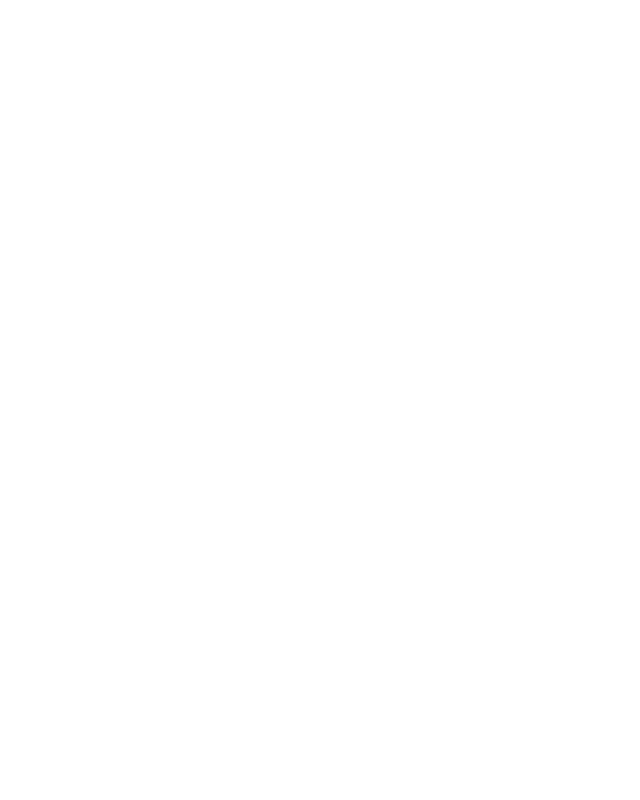
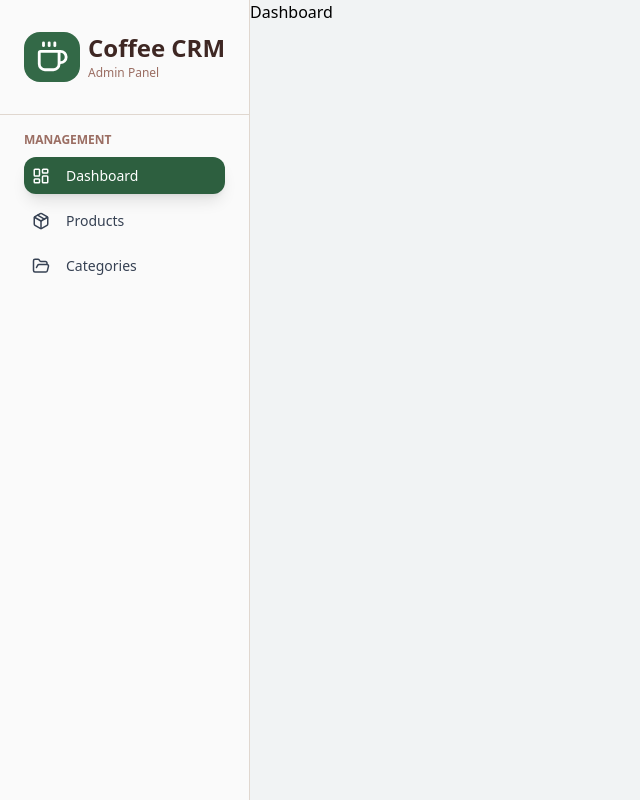
Before and after one commit to Stilla17/CoffeCRM, a React (Vite) app: page / in a window 1280 px wide. Shown: the whole page, without its empty margins (0-640 px from the left). Built offline with nearby package versions, Linux system fonts and the light colour scheme.

Commit message:
sidebar tugadi

```diff
--- a/src/Components/Nav/Nav.jsx
+++ /dev/null
@@ -1,9 +0,0 @@
-import React from 'react'
-
-const Nav = () => {
-  return (
-    <div>Nav</div>
-  )
-}
-
-export default Nav
--- a/src/Components/SideBar/SideBar.jsx
+++ b/src/Components/SideBar/SideBar.jsx
@@ -1,8 +1,57 @@
+import { Coffee, FolderOpen, LayoutDashboard, Package } from 'lucide-react';
 import React from 'react'
+import { useDispatch, useSelector } from 'react-redux';
+import { Link } from 'react-router';
+import { setActive } from '../../store/features/toggleSlice';
+
 
 const SideBar = () => {
+  const menu = [
+    { id: "dash", label: "Dashboard", to: "/", icon: <LayoutDashboard size={18} /> },
+    { id: "pro", label: "Products", to: "/products", icon: <Package size={18} /> },
+    { id: "cat", label: "Categories", to: "/categories", icon: <FolderOpen size={18} /> },
+  ];
+
+  const active = useSelector((state) => state.toggle.active);
+  const dispatch = useDispatch();
+
+  const currentPath = location.pathname
+  const activeId = menu.find(item => item.to === currentPath)?.id || active
+
   return (
-    <div>SideBar</div>
+    <div className='bg-[#fafafa] w-75 border-r border-[#e0d7cf] py-8 h-screen sticky top-0 max-md:hidden'>
+      <div className='flex items-center gap-2 border-b border-[#e0d7cf] pl-6 pr-6 pb-8'>
+        <div className='bg-[#336947] p-2 rounded-2xl flex items-center justify-center w-14'><Coffee size={34} color='white' /></div>
+        <div className=''>
+          <h1 className='text-[#3e2723] text-2xl text-nowrap font-bold'>Coffee CRM</h1>
+          <p className='text-[#9b6e63] text-[12px]'>Admin Panel</p>
+        </div>
+      </div>
+      <div className='pl-6 pr-6'>
+
+        <h1 className='mb-2 uppercase text-[#9b6e63] font-bold mt-4 text-[12px]'>Management</h1>
+        <ul className='text-[14px]'>
+          {menu.map((item, index) => (
+            <li key={index}>
+              <Link
+                to={item.to}
+                onClick={() => dispatch(setActive(item.id))}
+                className={`
+                              mb-2 flex gap-4 items-center rounded-xl w-full font-medium text-[#3e2723] p-2
+                              ${activeId === item.id
+                    ? "text-white bg-[#2d5f3f] shadow-lg font-medium"
+                    : "hover:bg-[#f5f5f5] text-gray-700 hover:text-gray-900"
+                  }
+
+                  `}
+              >
+                {item.icon} {item.label}
+              </Link>
+            </li>
+          ))}
+        </ul>
+      </div>
+    </div>
   )
 }
 
--- a/src/Pages/Layout.jsx
+++ b/src/Pages/Layout.jsx
@@ -1,10 +1,17 @@
 import React from 'react'
+import SideBar from '../Components/SideBar/SideBar'
+import { Outlet } from 'react-router'
 
 
 const Layout = () => {
   return (
     <>
-
+      <div className='flex w-full'>
+        <SideBar />
+        <div className='w-full bg-[#F1F3F4]'>
+          <Outlet />
+        </div>
+      </div>
     </>
   )
 }
--- a/src/main.jsx
+++ b/src/main.jsx
@@ -3,11 +3,15 @@
 import './index.css'
 import App from './App.jsx'
 import { BrowserRouter } from 'react-router'
+import { Provider } from 'react-redux'
+import store from './store/store.js'
 
 createRoot(document.getElementById('root')).render(
-  <BrowserRouter>
-    <StrictMode>
-      <App />
-    </StrictMode>
-  </BrowserRouter>
+  <Provider store={store}>
+    <BrowserRouter>
+      <StrictMode>
+        <App />
+      </StrictMode>
+    </BrowserRouter>
+  </Provider>
 )
--- /dev/null
+++ b/src/store/features/toggleSlice.js
@@ -0,0 +1,16 @@
+import { createSlice } from "@reduxjs/toolkit";
+
+const toggleSlice = createSlice({
+    name: "toggle",
+    initialState: {
+        active: null,
+    },
+    reducers: {
+        setActive: (state, action) => {
+            state.active = action.payload;
+        },
+    },
+})
+
+export const { setActive } = toggleSlice.actions;
+export default toggleSlice.reducer;
--- a/src/store/store.js
+++ b/src/store/store.js
@@ -0,0 +1,10 @@
+import { configureStore } from "@reduxjs/toolkit";
+import toggleReducer from "./features/toggleSlice";
+
+const store = configureStore({
+    reducer: {
+        toggle: toggleReducer,
+    }
+});
+
+export default store;
```
Also changed, not shown: package.json (line endings or trailing spaces).
